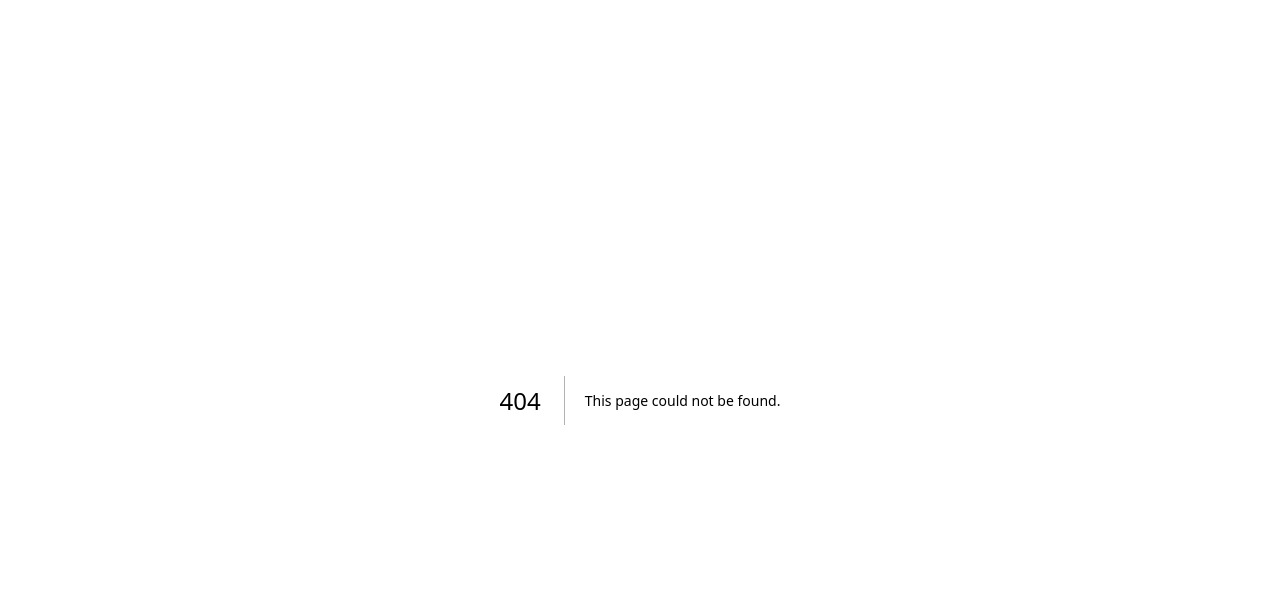
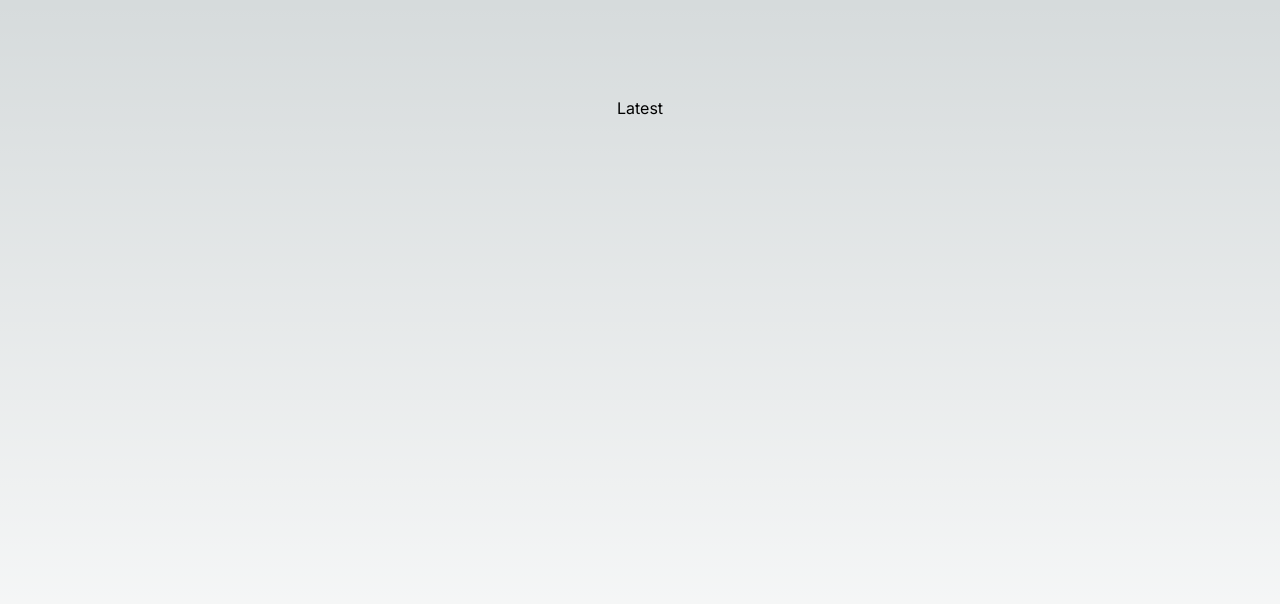
Before and after one commit to Weeksly1312/NextJs-Course, a Next.js app: page /News/Latest in a window 1280 px wide. Before the commit this address had no page. Shown: the top 604 px of the page. Built offline with nearby package versions, Linux system fonts and the light colour scheme.

Commit message:
add nested route page News/Lates

```diff
--- /dev/null
+++ b/src/app/News/Latest/page.tsx
@@ -0,0 +1,7 @@
+export default function Latest() {
+  return (
+    <main className="flex min-h-screen flex-col items-center justify-between p-24">
+      Latest
+    </main>
+  );
+}
```
